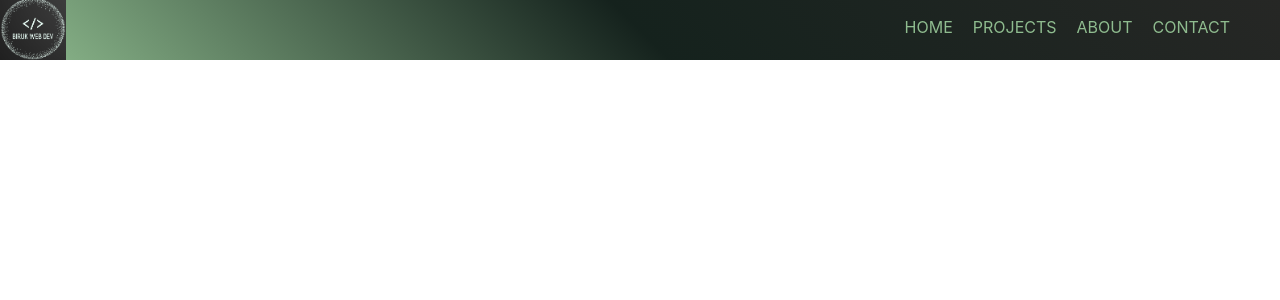
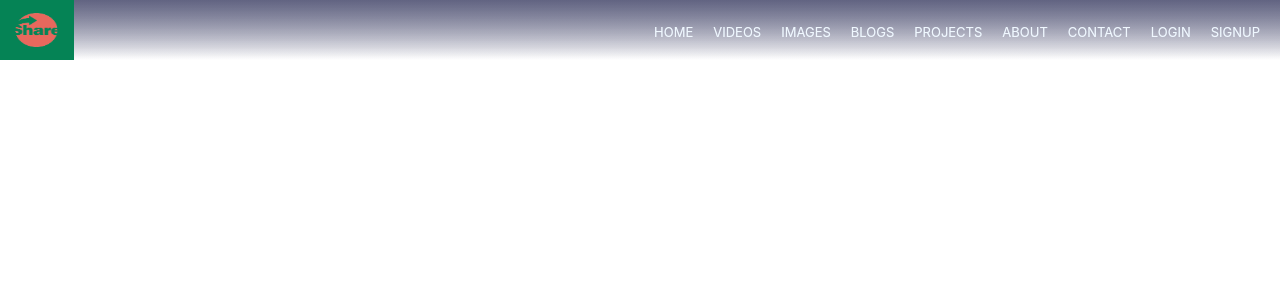
Before and after one commit to Know-Thyself/next-portfolio, a Next.js app: page /layout in a window 1280 px wide. Shown: the top 300 px of the page. Built offline with nearby package versions, Linux system fonts and the light colour scheme.

Commit message:
expanded navigation menu and changed layout

```diff
--- a/components/nav.js
+++ b/components/nav.js
@@ -6,12 +6,11 @@ import { useRouter } from 'next/router'
 import styles from '../styles/nav.module.css'
 import Image from 'next/image'
 
-const Nav = ({projectsData}) => {
+const Nav = ({ projectsData }) => {
 	const router = useRouter()
 	const [toggleMenu, setToggleMenu] = useState(false)
 	const [screenWidth, setScreenWidth] = useState(1366)
 	const [collapse, setCollapse] = useState(false)
-	//const projectImage = '../images/' + project.image
 
 	function screenTest(e) {
 		if (screenWidth <= 667) {
@@ -45,60 +44,137 @@ const Nav = ({projectsData}) => {
 				<Link href='/' onClick={screenTest}>
 					<a>
 						<Image
-							src='/images/logo.png'
+							src='/images/Share-nobg.png'
 							alt='Logo of the author'
 							className={styles.logo}
-							width={66}
-							height={63}
+							width={74}
+							height={60}
 						/>
 					</a>
 				</Link>
 				{(toggleMenu || screenWidth > 667) && (
+					<nav className={styles.nav}>
 						<ul id='nav' className={collapse ? styles.single : styles.list}>
-						<li
-							// className={styles.link}
-							className={router.pathname === '/' ? styles.active : styles.link}
+							<li>
+								<Link href='/'>
+									<a
+										onClick={screenTest}
+										className={
+											router.pathname === '/' ? styles.active : styles.link
+										}
 									>
-							<Link href='/'>
-								<a onClick={screenTest} className={styles['smooth-scroll']}>
 										Home
 									</a>
 								</Link>
 							</li>
-						<li
+							<li>
+								<Link href='/videos'>
+									<a
+										onClick={screenTest}
 										className={
-								router.pathname === '/projects' ? styles.active : styles.link
+											router.pathname === '/videos'
+												? styles.active
+												: styles.link
 										}
 									>
+										Videos
+									</a>
+								</Link>
+							</li>
+							<li>
+								<Link href='/images'>
+									<a
+										onClick={screenTest}
+										className={
+											router.pathname === '/images'
+												? styles.active
+												: styles.link
+										}
+									>
+										Images
+									</a>
+								</Link>
+							</li>
+							<li>
+								<Link href='/blogs'>
+									<a
+										onClick={screenTest}
+										className={
+											router.pathname === '/blogs' ? styles.active : styles.link
+										}
+									>
+										Blogs
+									</a>
+								</Link>
+							</li>
+							<li>
 								<Link href='/projects'>
-								<a onClick={screenTest} className={styles['smooth-scroll']}>
+									<a
+										onClick={screenTest}
+										className={
+											router.pathname === '/projects'
+												? styles.active
+												: styles.link
+										}
+									>
 										Projects
 									</a>
 								</Link>
 							</li>
-						<li
+							<li>
+								<Link href='/about'>
+									<a
+										onClick={screenTest}
 										className={
 											router.pathname === '/about' ? styles.active : styles.link
 										}
 									>
-							<Link href='/about'>
-								<a onClick={screenTest} className={styles['smooth-scroll']}>
 										About
 									</a>
 								</Link>
 							</li>
-						<li
+							<li>
+								<Link href='/contact'>
+									<a
+										onClick={screenTest}
 										className={
-								router.pathname === '/contact' ? styles.active : styles.link
+											router.pathname === '/contact'
+												? styles.active
+												: styles.link
 										}
 									>
-							<Link href='/contact'>
-								<a onClick={screenTest} className={styles['smooth-scroll']}>
 										Contact
 									</a>
 								</Link>
 							</li>
+							<li>
+								<Link href='/login'>
+									<a
+										onClick={screenTest}
+										className={
+											router.pathname === '/login' ? styles.active : styles.link
+										}
+									>
+										Login
+									</a>
+								</Link>
+							</li>
+							<li>
+								<Link href='/signup'>
+									<a
+										onClick={screenTest}
+										className={
+											router.pathname === '/signup'
+												? styles.active
+												: styles.link
+										}
+									>
+										Signup
+									</a>
+								</Link>
+							</li>
 						</ul>
+					</nav>
 				)}
 				<FontAwesomeIcon
 					className={`${styles.fas} ${styles['fa-bars']}`}
--- a/styles/nav.module.css
+++ b/styles/nav.module.css
@@ -6,60 +6,57 @@
 	width: 100vw;
 	height: 60px;
 	background: linear-gradient(
-		45deg,
-		darkseagreen,
-		rgb(21, 34, 29),
-		rgb(38, 39, 37) 100%
+		180deg,
+		rgba(46, 49, 89, 0.5) 0%,
+		rgba(46, 49, 89, 0) 100%
 	);
 	z-index: 100;
 }
+
 .wrapper {
 	display: flex;
 	justify-content: space-between;
 	align-items: center;
-	height: 60px;
 	color: aliceblue;
 }
+
 .logo {
-	height: 60px;
-	width: auto;
+	margin: 0;
+	background: rgba(217, 37, 37, 0.7);
+	background-color: #058355;
 }
+
 .list {
 	list-style-type: none;
 	height: 100%;
 	display: flex;
 	align-items: center;
-	position: relative;
+	justify-content: flex-end;
+	width: 100%;
+	margin-right: 30px;
+	font-size: small;
 }
+
 .link {
 	text-transform: uppercase;
+	margin-right: 20px;
 	cursor: pointer;
+	color: aliceblue;
 }
 
-.smooth-scroll {
-	display: block;
-	text-decoration: none;
-	font-size: 1rem;
-	text-transform: uppercase;
-	color: darkseagreen;
-	cursor: pointer;
-}
 .active {
 	margin-right: 20px;
 	text-transform: uppercase;
 	color: mediumseagreen;
 }
-.smooth-scroll:hover {
-	color: mediumseagreen;
-}
+
 .fas {
 	display: none;
 	position: absolute;
 	right: 20px;
-	top: 7px;
-	padding: 5px;
 	cursor: pointer;
 }
+
 .single {
 	display: none;
 	width: 100vw;
@@ -71,57 +68,37 @@
 	}
 	.list {
 		display: flex;
-		width: calc(100% + 100px);
+		width: 100vw;
 		margin: auto;
 		flex-direction: column;
 		justify-content: center;
 		align-items: center;
 		text-align: center;
+		background: linear-gradient(45deg, rgb(211, 34, 29), #738678);
 		height: auto;
 		margin-top: -6px;
 	}
-	.link:nth-child(1),
-	.active:nth-child(1) {
-		border-top: 1px solid rgba(255, 255, 255, 0.555);
-	}
 	.link,
 	.active {
-		width: inherit;
-		border-top: 1px solid rgba(255, 255, 255, 0.555);
+		display: inline-block;
+		width: 100vw;
 		text-align: center;
-		justify-self: center;
-		padding: 20px;
-		font-size: 14px;
 		background: linear-gradient(45deg, rgb(21, 34, 29), #738678);
-		margin-left: -30px;
+		margin: 0 auto;
+		padding: 10px 50px;
+		margin-left: -40px;
+		position: relative;
 	}
 	.link:hover,
 	.active:hover {
-		background: linear-gradient(45deg, #738678, rgb(21, 34, 29));
-	}
-	.smooth-scroll {
-		width: 100vw;
-		float: left;
+		background: linear-gradient(45deg, rgb(211, 34, 29), #738678);
 	}
 	.fa-bars {
 		display: block;
-		width: 30px;
+		width: 40px;
 		height: auto;
 		right: 20px;
 		color: rgb(163, 189, 19);
 		position: absolute;
 	}
 }
-
-@media screen and (min-width: 668px) {
-	.list {
-		margin-top: 10px;
-	}
-	.link {
-		margin-right: 20px;
-	}
-	.link:last-child,
-	.active:last-child {
-		margin-right: 50px;
-	}
-}
--- a/styles/projects.module.css
+++ b/styles/projects.module.css
@@ -31,6 +31,7 @@
 .projects {
 	width: 100%;
 	display: flex;
+	position: relative;
 	flex-direction: column;
 	margin: auto;
 }
```
Also changed, not shown: pages/index.tsx (+21 -26 lines), styles/Home.module.css (+45 -280 lines), public/images/Share-nobg.png (added), public/images/bg-image.jpg (added). Lines whose indentation alone changed are shown as unchanged.
